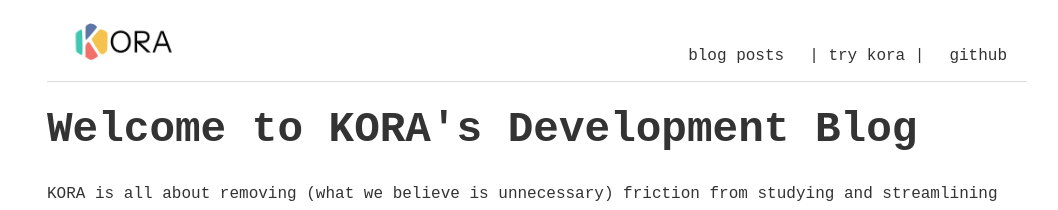
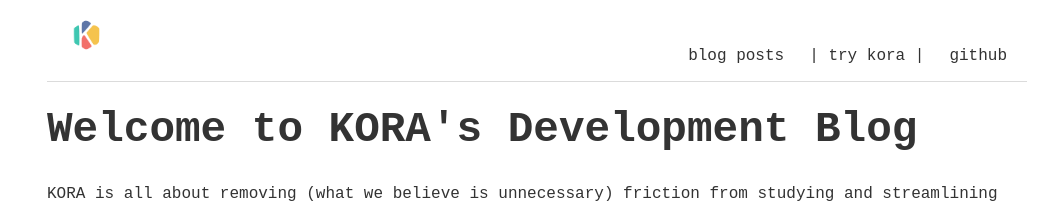
Before and after one commit to kora-edu/kora-edu.github.io, a Jekyll site: the page built from index.html, in a window 1280 px wide. Shown: the top 210 px of the page, without its empty margins (103-1161 px from the left). Built offline with Jekyll 4.4.1, drawn with Linux system fonts in a browser that asks for light colours; the list of posts is cut into pages by our own code.

Commit message:
template

```diff
--- a/_includes/header.html
+++ b/_includes/header.html
@@ -3,7 +3,7 @@
     <!-- Logo Section  -->
     <span class="f-left">
       <a href="{{ site.baseurl }}/">
-        <img src="{{ site.baseurl }}/img/KoraLogo.png" alt="KORA Logo" class="header-logo">
+        <img src="{{ site.baseurl }}/img/KoraLogo2.png" alt="KORA Logo" class="header-logo">
       </a>
     </span>
 
```
